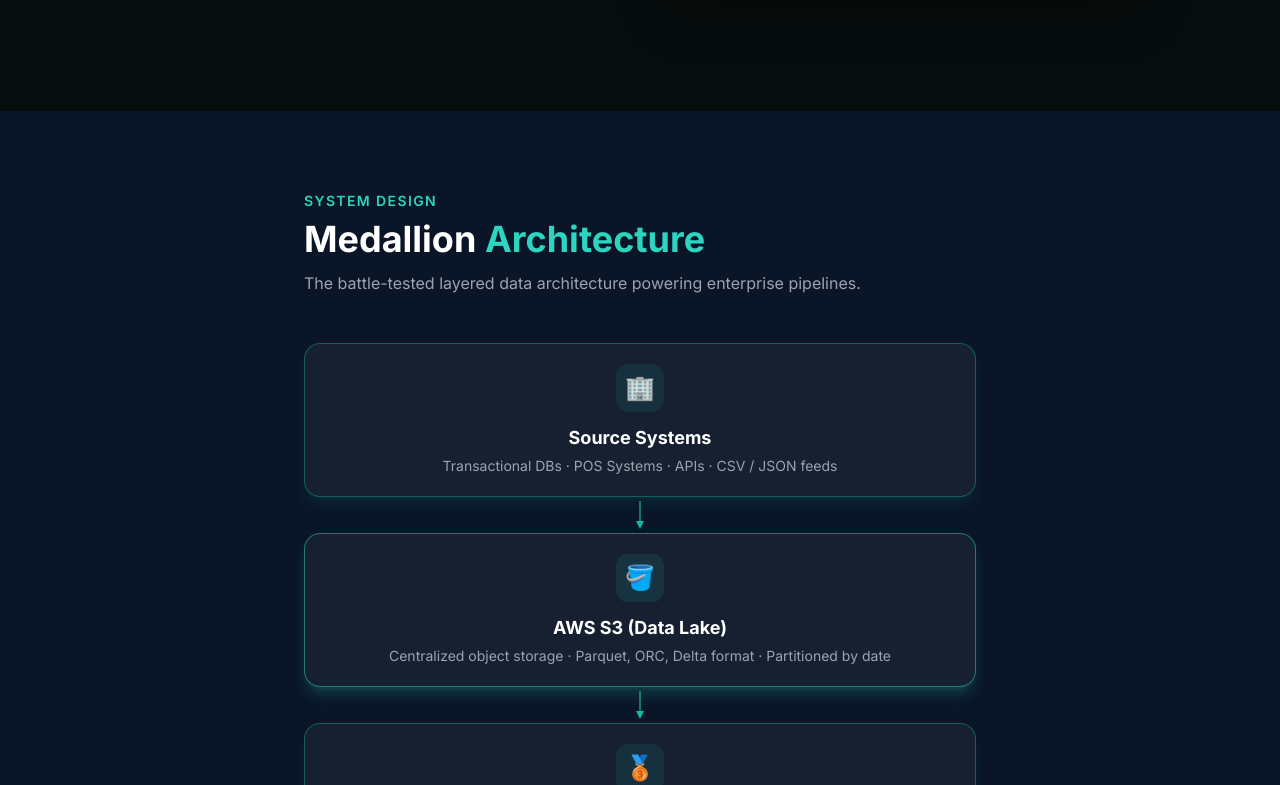
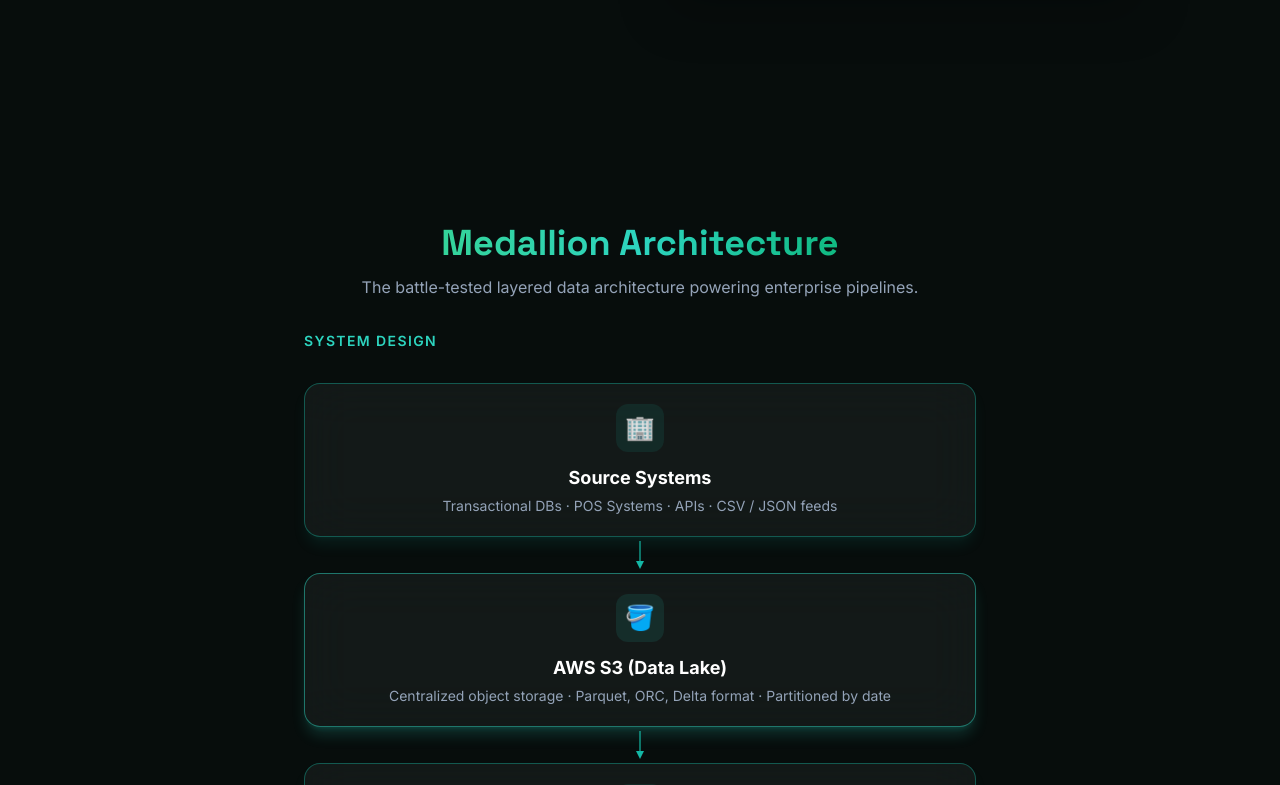
Before and after one commit to DHANANJAYSITAP01/portfolio2, a React (Vite) app: page / in a window 1280 px wide. Shown: the part 9195-9980 px from the top of the page. Built offline with nearby package versions, Linux system fonts and the light colour scheme.

Commit message:
Refactor MedallionArchitecture component structure

```diff
--- a/src/components/MedallionArchitecture.jsx
+++ b/src/components/MedallionArchitecture.jsx
@@ -1,4 +1,5 @@
 import { motion } from "framer-motion";
+import Section from "./Section";
 
 const layers = [
   {
@@ -61,26 +62,11 @@ const layers = [
 
 export default function MedallionArchitecture() {
   return (
-    <section id="medallion" className="py-20 px-4 bg-[#0a1628]">
+    <Section id="medallion" title="Medallion Architecture" subtitle="The battle-tested layered data architecture powering enterprise pipelines.">
       <div className="max-w-2xl mx-auto">
-        <motion.div
-          initial={{ opacity: 0, y: 30 }}
-          whileInView={{ opacity: 1, y: 0 }}
-          transition={{ duration: 0.6 }}
-          className="mb-12"
-        >
-          <p className="text-teal-400 text-sm font-semibold tracking-widest uppercase mb-2">
-            System Design
-          </p>
-          <h2 className="text-4xl font-bold text-white">
-            Medallion{" "}
-            <span className="text-teal-400">Architecture</span>
-          </h2>
-          <p className="text-gray-400 mt-3 text-base">
-            The battle-tested layered data architecture powering enterprise pipelines.
-          </p>
-        </motion.div>
-
+        <p className="text-teal-400 text-sm font-semibold tracking-widest uppercase mb-8 -mt-4">
+          System Design
+        </p>
         <div className="flex flex-col items-center gap-0">
           {layers.map((layer, i) => (
             <div key={i} className="flex flex-col items-center w-full">
@@ -88,13 +74,13 @@ export default function MedallionArchitecture() {
                 initial={{ opacity: 0, scale: 0.9 }}
                 whileInView={{ opacity: 1, scale: 1 }}
                 transition={{ duration: 0.4, delay: i * 0.1 }}
-                className={`w-full rounded-2xl border ${layer.border} bg-gray-800/60 shadow-lg ${layer.glow} p-5 text-center`}
+                className={`w-full rounded-2xl border ${layer.border} glass shadow-lg ${layer.glow} p-5 text-center`}
               >
                 <div className={`inline-flex items-center justify-center w-12 h-12 rounded-xl ${layer.iconBg} mb-3 text-2xl`}>
                   {layer.emoji}
                 </div>
                 <h3 className="text-white font-bold text-lg">{layer.title}</h3>
-                <p className="text-gray-400 text-sm mt-1">{layer.desc}</p>
+                <p className="text-slate-400 text-sm mt-1">{layer.desc}</p>
               </motion.div>
 
               {i < layers.length - 1 && (
@@ -107,6 +93,6 @@ export default function MedallionArchitecture() {
           ))}
         </div>
       </div>
-    </section>
+    </Section>
   );
 }
```
